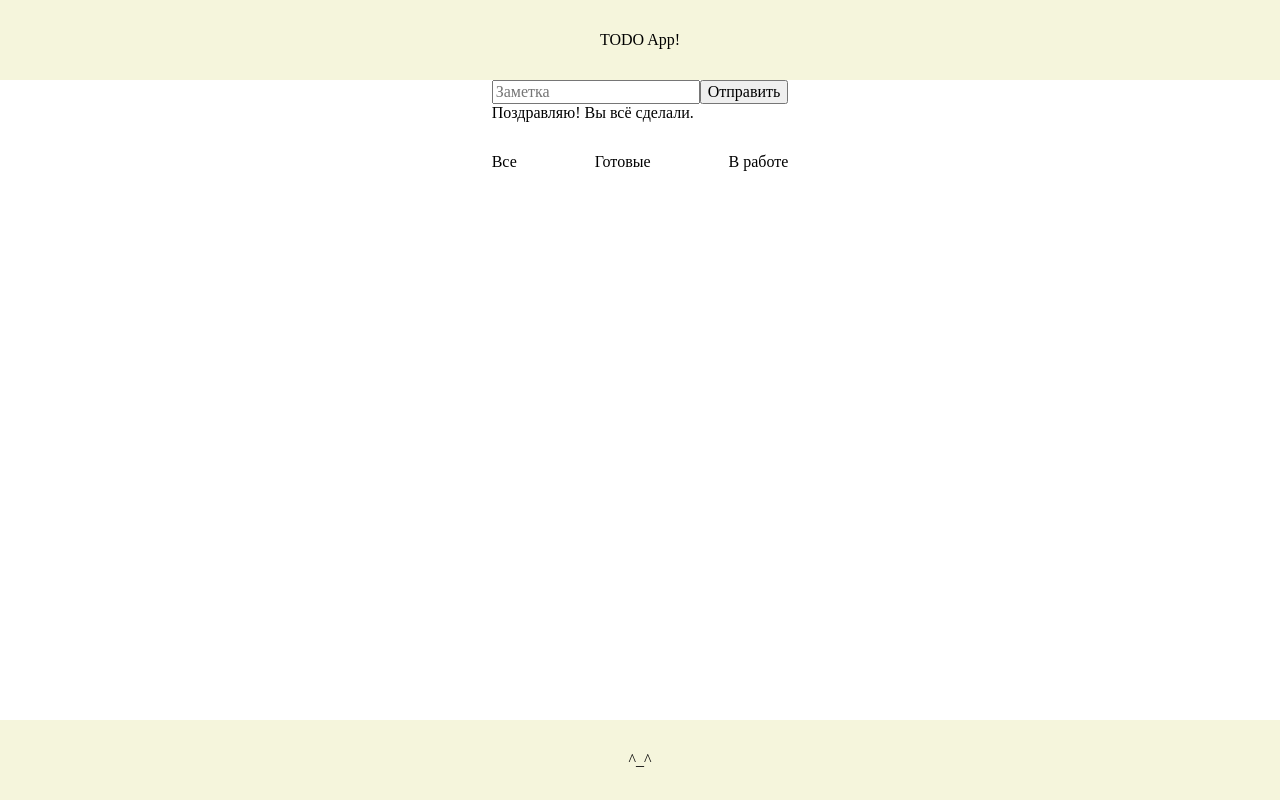
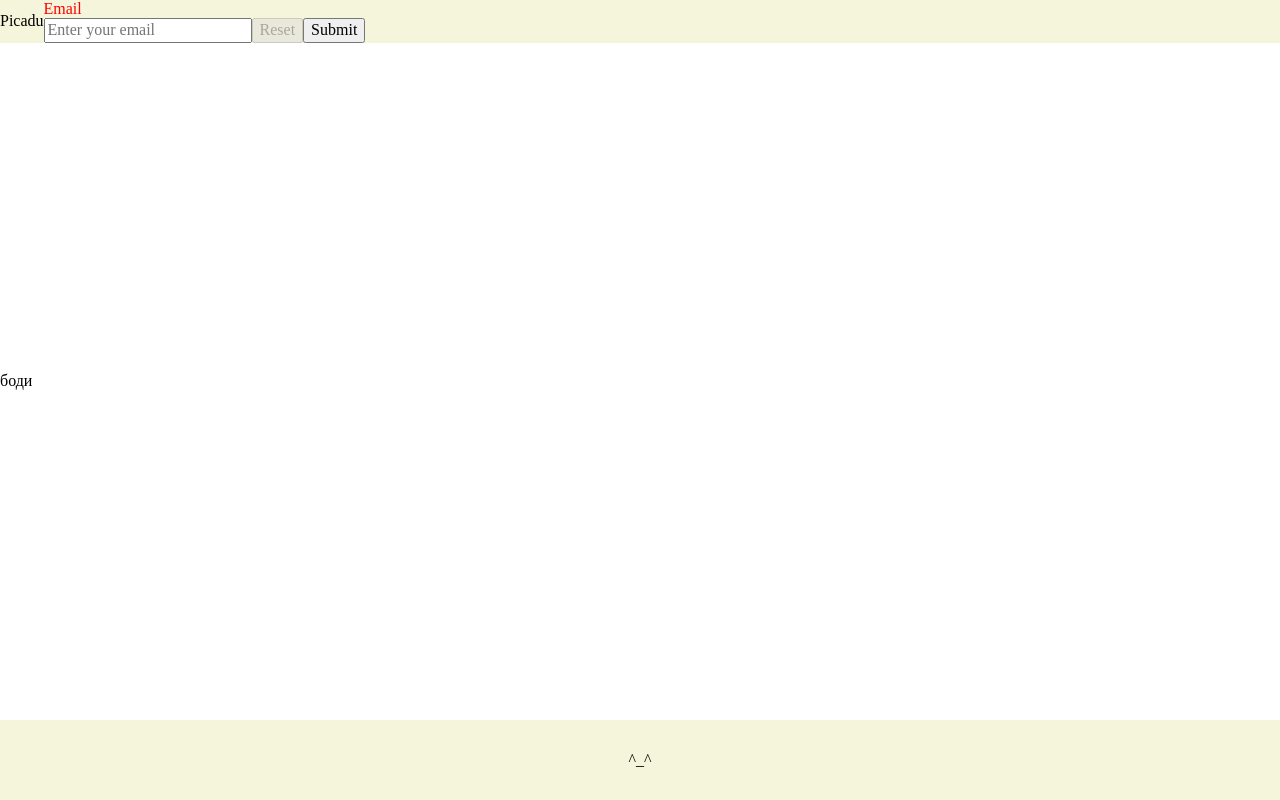
Before and after one commit to Forketlolpro/FULLSTACK-PIKABU-ANALOG, a React app in the folder frontend/: page / in a window 1280 px wide. Built offline with nearby package versions, Linux system fonts and the light colour scheme.

Commit message:
start frontend

```diff
--- a/frontend/src/components/js/App.js
+++ b/frontend/src/components/js/App.js
@@ -6,7 +6,7 @@ import styles from "../scss/App.scss"
 
 class App extends Component {
     render() {
-        return (<div className={styles.App}><Header title={"TODO App!"}/><Body/><Footer title={"^_^"}/></div>);
+        return (<div className={styles.App}><Header title={"Picadu"}/><Body/><Footer title={"^_^"}/></div>);
     }
 }
 
--- a/frontend/src/components/js/Body.js
+++ b/frontend/src/components/js/Body.js
@@ -72,10 +72,7 @@ class Body extends Component {
     }
 
     render() {
-        return (<div className={styles.Body}><Input onSubmit={this.inputSubmit}
-                                                    onDone={this.onTodoStatusChange}/>
-            <div>{this.generateTodosList()}</div>
-            <ListFilter onChange={this.onTodoFilterChange}/></div>);
+        return (<div>боди</div>);
     }
 }
 
--- a/frontend/src/components/js/Header.js
+++ b/frontend/src/components/js/Header.js
@@ -1,10 +1,11 @@
 import React, { Component } from "react";
+import LoginForm from "./LoginForm";
 import styles from "../scss/Header.scss"
 
 
 class Header extends Component {
     render() {
-        return (<header className={styles.Header}>{this.props.title}</header>);
+        return (<header className={styles.Header}><div>{this.props.title}</div><LoginForm/></header>);
     }
 }
 
--- /dev/null
+++ b/frontend/src/components/js/LoginForm.js
@@ -0,0 +1,73 @@
+import React, { Component } from "react";
+import { Formik } from 'formik';
+import * as Yup from 'yup';
+import styles from "../scss/LoginForm.scss"
+import TodoElem from "./TodoElem";
+import {getFromLocalStorage} from "../../helpers/localStorage";
+
+
+class LoginForm extends Component {
+    constructor(props) {
+        super(props);
+        this.formSubmit = this.formSubmit.bind(this);
+    }
+
+    formSubmit() {
+        console.log('submit');
+    }
+
+    render() {
+        return (<div className={styles.LoginForm}>
+            <Formik initialValues={{ email: '' }} onSubmit={this.formSubmit}  validationSchema={Yup.object().shape({email: Yup.string().email().required('Required'),})}>
+                {props => {
+                    const {
+                        values,
+                        touched,
+                        errors,
+                        dirty,
+                        isSubmitting,
+                        handleChange,
+                        handleBlur,
+                        handleSubmit,
+                        handleReset,
+                    } = props;
+                    return (
+                        <form onSubmit={handleSubmit}>
+                            <label htmlFor="email" style={{ display: 'block' }}>
+                                Email
+                            </label>
+                            <input
+                                id="email"
+                                placeholder="Enter your email"
+                                type="text"
+                                value={values.email}
+                                onChange={handleChange}
+                                onBlur={handleBlur}
+                                className={
+                                    errors.email && touched.email ? 'text-input error' : 'text-input'
+                                }
+                            />
+                            {errors.email && touched.email && (
+                                <div className="input-feedback">{errors.email}</div>
+                            )}
+
+                            <button
+                                type="button"
+                                className="outline"
+                                onClick={handleReset}
+                                disabled={!dirty || isSubmitting}
+                            >
+                                Reset
+                            </button>
+                            <button type="submit" disabled={isSubmitting}>
+                                Submit
+                            </button>
+                        </form>
+                    );
+                }}
+            </Formik>
+        </div>);
+    }
+}
+
+export default LoginForm ;
--- a/frontend/src/components/scss/Header.scss
+++ b/frontend/src/components/scss/Header.scss
@@ -1,9 +1,9 @@
 .Header {
     color: black;
     background-color: beige;
-    height: 80px;
+    height: auto;
     display: flex;
-    justify-content: center;
+    justify-content: start;
     align-items: center;
     font-family: RobotoMono;
 }
--- /dev/null
+++ b/frontend/src/components/scss/LoginForm.scss
@@ -0,0 +1,3 @@
+.LoginForm {
+  color: red;
+}
```
Also changed, not shown: frontend/package.json (+6 -1 lines), 1 other file.
